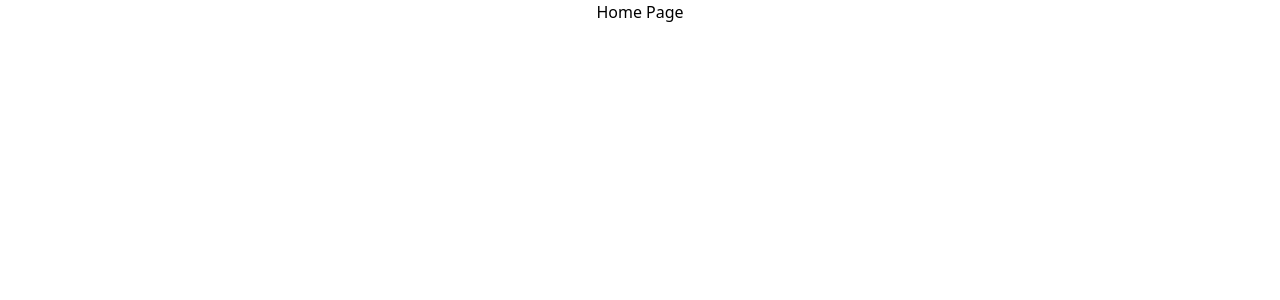
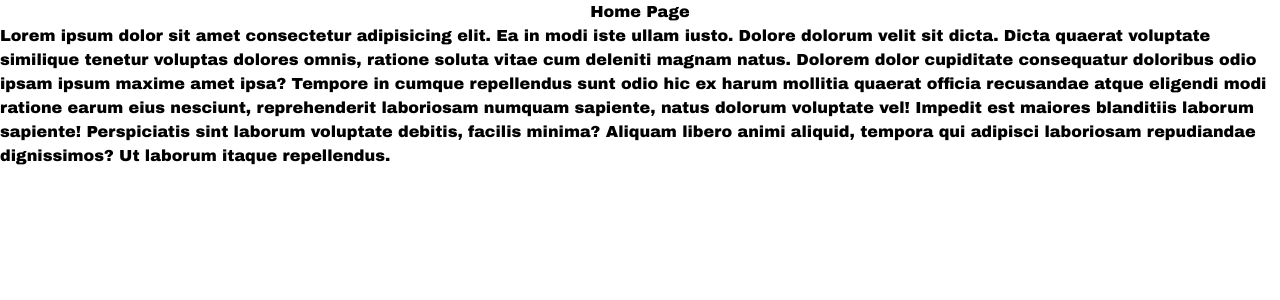
Before and after one commit to mdsajalali/fluffy-buds, a React (Vite) app: page / in a window 1280 px wide. Shown: the top 300 px of the page. Built offline with nearby package versions, Linux system fonts and the light colour scheme.

Commit message:
added: fonts

```diff
--- a/index.html
+++ b/index.html
@@ -4,7 +4,7 @@
     <meta charset="UTF-8" />
     <link rel="icon" type="image/svg+xml" href="/favicon.png" />
     <meta name="viewport" content="width=device-width, initial-scale=1.0" />
-    <title>Fluffy Buds</title>
+    <title>FluffyBuds</title>
   </head>
   <body>
     <div id="root"></div>
--- a/package.json
+++ b/package.json
@@ -11,8 +11,11 @@
   },
   "dependencies": {
     "@tailwindcss/vite": "^4.1.3",
+    "axios": "^1.8.4",
+    "lucide-react": "^0.487.0",
     "react": "^19.0.0",
     "react-dom": "^19.0.0",
+    "react-router-dom": "^7.5.0",
     "tailwindcss": "^4.1.3"
   },
   "devDependencies": {
--- a/src/App.tsx
+++ b/src/App.tsx
@@ -2,6 +2,7 @@ const App = () => {
   return (
     <div>
       <h1 className="text-center">Home Page</h1>
+      Lorem ipsum dolor sit amet consectetur adipisicing elit. Ea in modi iste ullam iusto. Dolore dolorum velit sit dicta. Dicta quaerat voluptate similique tenetur voluptas dolores omnis, ratione soluta vitae cum deleniti magnam natus. Dolorem dolor cupiditate consequatur doloribus odio ipsam ipsum maxime amet ipsa? Tempore in cumque repellendus sunt odio hic ex harum mollitia quaerat officia recusandae atque eligendi modi ratione earum eius nesciunt, reprehenderit laboriosam numquam sapiente, natus dolorum voluptate vel! Impedit est maiores blanditiis laborum sapiente! Perspiciatis sint laborum voluptate debitis, facilis minima? Aliquam libero animi aliquid, tempora qui adipisci laboriosam repudiandae dignissimos? Ut laborum itaque repellendus.
     </div>
   );
 };
--- a/src/index.css
+++ b/src/index.css
@@ -1 +1,6 @@
+@import url('https://fonts.googleapis.com/css2?family=Archivo+Black&display=swap');
 @import "tailwindcss";
+
+body{
+    font-family: "Archivo Black", sans-serif;
+}
```
Also changed, not shown: public/logo.webp (added), 1 other file (tests, documents, lock files or other folders).
